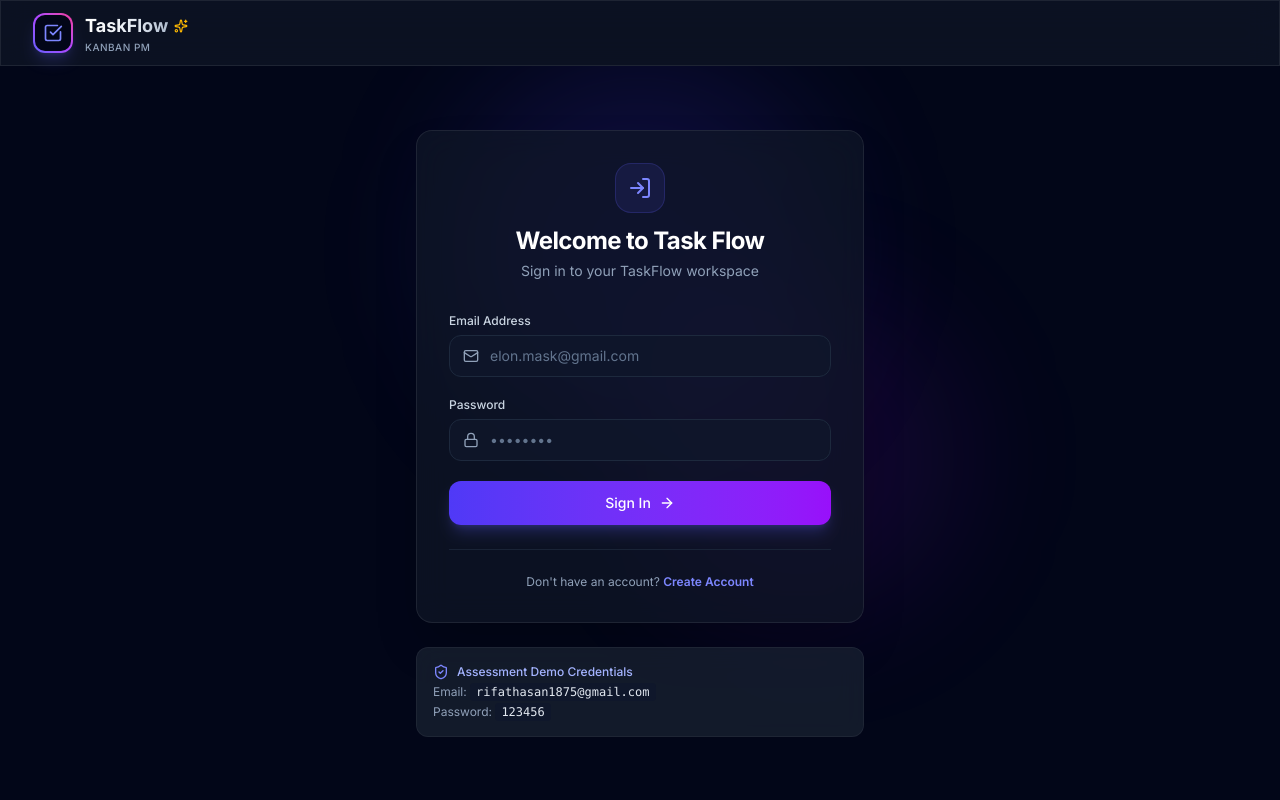
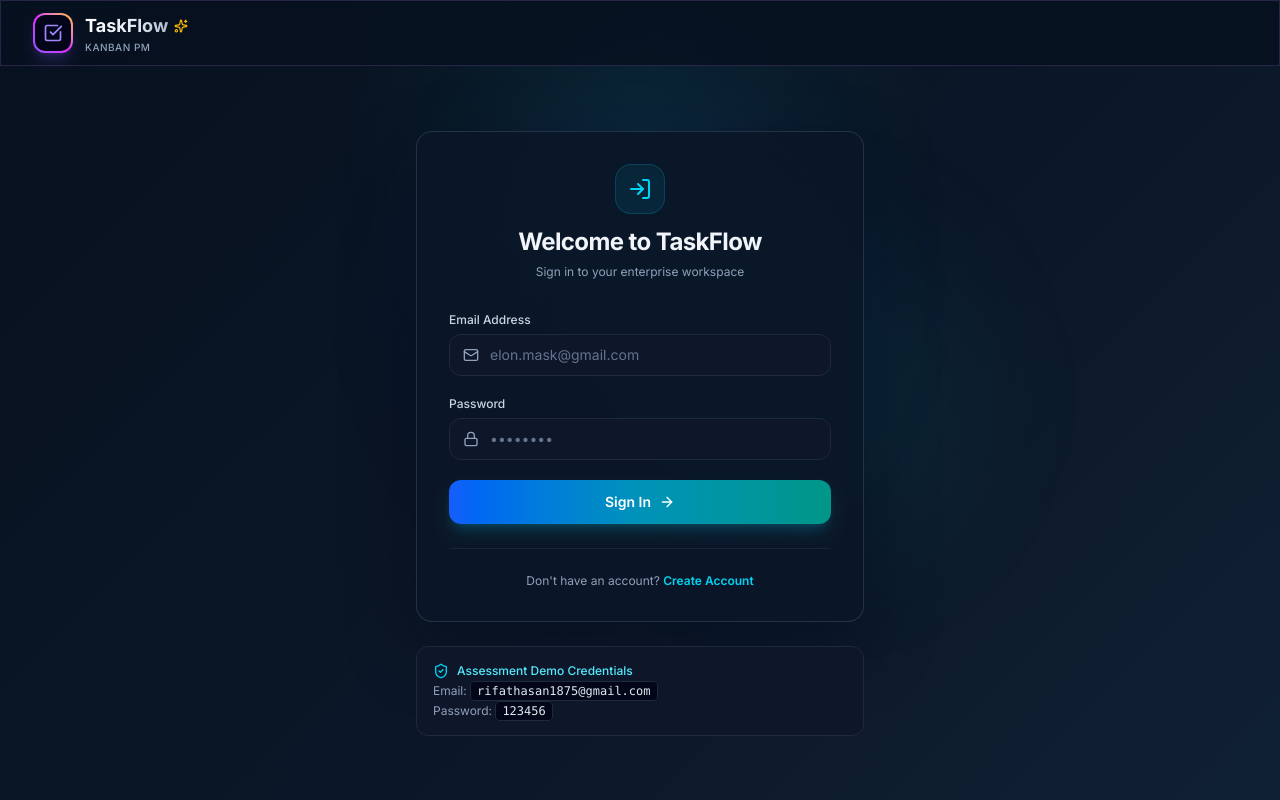
Before and after one commit to Itz-Rifat/Task-Flow, a Next.js app in the folder client/: page /login in a window 1280 px wide. Built offline with nearby package versions, Linux system fonts and the light colour scheme; no server answers.

Commit message:
feat: refresh TaskFlow visual system

```diff
--- a/client/src/app/dashboard/page.tsx
+++ b/client/src/app/dashboard/page.tsx
@@ -20,7 +20,7 @@
   }
 
   return (
-    <div className="min-h-screen bg-slate-950 flex flex-col">
+    <div className="min-h-screen purple-app-bg flex flex-col selection:bg-purple-500 selection:text-white">
       <Navbar />
 
       <main className="flex-1 max-w-7xl w-full mx-auto px-4 sm:px-6 lg:px-8 py-8">
--- a/client/src/app/globals.css
+++ b/client/src/app/globals.css
@@ -2,38 +2,184 @@
 
 @layer base {
   body {
-    background-color: #030712;
-    color: #f9fafb;
+    background: #0d0b18;
+    color: #f3f0ff;
+    font-family: system-ui, -apple-system, BlinkMacSystemFont, 'Segoe UI', sans-serif;
   }
 }
 
-/* Glassmorphism utility classes */
-.glass-panel {
-  background: rgba(17, 24, 39, 0.7);
+.purple-app-bg {
+  background:
+    radial-gradient(circle at 88% 0%, rgba(0, 166, 255, 0.2), transparent 28%),
+    radial-gradient(circle at 0% 100%, rgba(8, 12, 247, 0.16), transparent 28%),
+    #e5f6ff;
+  color: #002133;
+}
+
+.auth-bg {
+  background:
+    radial-gradient(circle at 50% 18%, rgba(15, 118, 110, 0.16), transparent 32%),
+    linear-gradient(135deg, #07111f 0%, #0b1728 55%, #102033 100%);
+}
+
+.glass-panel,
+.purple-glass-panel {
+  background: rgba(29, 19, 55, 0.78);
   backdrop-filter: blur(16px);
   -webkit-backdrop-filter: blur(16px);
-  border: 1px solid rgba(255, 255, 255, 0.08);
+  border: 1px solid rgba(192, 132, 252, 0.18);
 }
 
-.glass-card {
-  background: rgba(31, 41, 55, 0.6);
+.glass-card,
+.purple-glass-card {
+  background: rgba(43, 29, 78, 0.62);
   backdrop-filter: blur(12px);
   -webkit-backdrop-filter: blur(12px);
-  border: 1px solid rgba(255, 255, 255, 0.05);
+  border: 1px solid rgba(192, 132, 252, 0.16);
 }
 
-/* Custom Scrollbars */
+.auth-glass-panel {
+  background: rgba(11, 23, 40, 0.94);
+  border: 1px solid rgba(132, 164, 193, 0.2);
+  box-shadow: 0 24px 70px rgba(2, 8, 23, 0.42);
+}
+
+.purple-app-bg .glass-panel,
+.purple-app-bg .purple-glass-panel {
+  background: rgba(204, 237, 255, 0.94);
+  border-color: rgba(0, 99, 153, 0.24);
+  box-shadow: 0 16px 42px rgba(0, 99, 153, 0.12);
+}
+
+.purple-app-bg .glass-card,
+.purple-app-bg .purple-glass-card {
+  background: rgba(153, 219, 255, 0.74);
+  border-color: rgba(0, 99, 153, 0.22);
+  box-shadow: 0 10px 28px rgba(0, 99, 153, 0.11);
+}
+
+.purple-app-bg .text-white,
+.purple-app-bg .text-slate-100,
+.purple-app-bg .text-slate-200,
+.purple-app-bg .text-slate-300,
+.purple-app-bg .text-purple-300,
+.purple-app-bg .text-violet-300 {
+  color: #002133 !important;
+}
+
+.purple-app-bg .text-slate-400,
+.purple-app-bg .text-slate-500 {
+  color: #004266 !important;
+}
+
+.purple-app-bg .text-indigo-300,
+.purple-app-bg .text-indigo-400,
+.purple-app-bg .text-violet-400,
+.purple-app-bg .text-violet-500 {
+  color: #050794 !important;
+}
+
+.purple-app-bg .bg-slate-900,
+.purple-app-bg [class~="bg-slate-900/90"],
+.purple-app-bg .bg-slate-950,
+.purple-app-bg .bg-slate-800 {
+  background-color: #a6e7f2 !important;
+}
+
+.purple-app-bg [class~="bg-slate-900/60"] {
+  background-color: #79dbec !important;
+}
+
+.purple-app-bg .border-slate-700,
+.purple-app-bg .border-slate-800,
+.purple-app-bg [class~="border-slate-800/80"],
+.purple-app-bg [class~="border-slate-800/60"],
+.purple-app-bg [class~="border-white/5"],
+.purple-app-bg [class~="border-white/10"] {
+  border-color: rgba(0, 99, 153, 0.22) !important;
+}
+
+.purple-app-bg input,
+.purple-app-bg textarea,
+.purple-app-bg select {
+  color: #002133 !important;
+  background-color: #e9f9fc !important;
+  border-color: rgba(13, 78, 89, 0.24) !important;
+}
+
+.purple-app-bg input::placeholder,
+.purple-app-bg textarea::placeholder {
+  color: #137586;
+}
+
+.purple-app-bg option {
+  background: #e9f9fc;
+  color: #002133;
+}
+
+.app-navbar {
+  background: rgba(204, 237, 255, 0.96);
+  border-color: rgba(0, 99, 153, 0.24);
+  box-shadow: 0 8px 24px rgba(0, 99, 153, 0.1);
+}
+
+.app-navbar .bg-slate-950 {
+  background-color: #ccedff !important;
+}
+
+.auth-navbar {
+  background: rgba(7, 17, 31, 0.84);
+}
+
+.workspace-column-todo {
+  background: #cecefd;
+  border-color: #6b6dfa;
+}
+
+.workspace-column-progress {
+  background: #d2f3f9;
+  border-color: #4ccfe6;
+}
+
+.workspace-column-done {
+  background: #ccf6ff;
+  border-color: #33ddff;
+}
+
 ::-webkit-scrollbar {
   width: 6px;
   height: 6px;
 }
+
 ::-webkit-scrollbar-track {
   background: transparent;
 }
+
 ::-webkit-scrollbar-thumb {
-  background: rgba(255, 255, 255, 0.15);
+  background: rgba(0, 99, 153, 0.3);
   border-radius: 9999px;
 }
+
 ::-webkit-scrollbar-thumb:hover {
-  background: rgba(255, 255, 255, 0.25);
+  background: rgba(0, 99, 153, 0.48);
 }
+
+.purple-app-bg .bg-violet-600,
+.purple-app-bg .bg-indigo-600 {
+  background-color: #080cf7 !important;
+}
+
+.purple-app-bg .hover\:bg-violet-700:hover,
+.purple-app-bg .hover\:bg-indigo-500:hover {
+  background-color: #0609c6 !important;
+}
+
+.purple-app-bg .text-violet-600,
+.purple-app-bg .text-indigo-400 {
+  color: #050794 !important;
+}
+
+.purple-app-bg .text-cyan-400,
+.purple-app-bg .text-teal-400 {
+  color: #007f99 !important;
+}
--- a/client/src/app/login/page.tsx
+++ b/client/src/app/login/page.tsx
@@ -5,7 +5,7 @@
 import { api } from '@/lib/api';
 import Link from 'next/link';
 import Navbar from '@/components/Navbar';
-import { LogIn, Mail, Lock, Sparkles, ArrowRight, ShieldCheck } from 'lucide-react';
+import { LogIn, Mail, Lock, ArrowRight, ShieldCheck } from 'lucide-react';
 
 export default function LoginPage() {
   const [email, setEmail] = useState('');
@@ -30,22 +30,22 @@
   };
 
   return (
-    <div className="min-h-screen bg-slate-950 flex flex-col justify-between selection:bg-indigo-500 selection:text-white">
+    <div className="min-h-screen auth-bg flex flex-col justify-between selection:bg-cyan-500 selection:text-white">
       <Navbar />
 
       <main className="flex-1 flex items-center justify-center p-4 py-12 relative overflow-hidden">
-        {/* Background glow graphics */}
-        <div className="absolute top-1/4 left-1/2 -translate-x-1/2 -translate-y-1/2 w-96 h-96 bg-indigo-600/15 rounded-full blur-3xl pointer-events-none" />
-        <div className="absolute bottom-1/4 right-1/4 w-80 h-80 bg-purple-600/10 rounded-full blur-3xl pointer-events-none" />
+        {/* Professional Ambient Glow */}
+        <div className="absolute top-1/3 left-1/2 -translate-x-1/2 -translate-y-1/2 w-96 h-96 bg-blue-600/10 rounded-full blur-3xl pointer-events-none" />
+        <div className="absolute bottom-1/3 right-1/4 w-80 h-80 bg-teal-600/10 rounded-full blur-3xl pointer-events-none" />
 
         <div className="w-full max-w-md relative z-10">
-          <div className="glass-panel rounded-2xl p-8 shadow-2xl border border-white/10">
+          <div className="auth-glass-panel rounded-2xl p-8 shadow-2xl">
             <div className="text-center mb-8">
-              <div className="inline-flex p-3 rounded-2xl bg-indigo-500/10 border border-indigo-500/20 text-indigo-400 mb-3">
+              <div className="inline-flex p-3 rounded-2xl bg-cyan-500/10 border border-cyan-500/20 text-cyan-400 mb-3 shadow-inner">
                 <LogIn className="w-6 h-6" />
               </div>
-              <h1 className="text-2xl font-bold text-white tracking-tight">Welcome to Task Flow</h1>
-              <p className="text-sm text-slate-400 mt-1">Sign in to your TaskFlow workspace</p>
+              <h1 className="text-2xl font-bold text-slate-100 tracking-tight">Welcome to TaskFlow</h1>
+              <p className="text-xs text-slate-400 mt-1.5">Sign in to your enterprise workspace</p>
             </div>
 
             {error && (
@@ -65,7 +65,7 @@
                     value={email}
                     onChange={(e) => setEmail(e.target.value)}
                     placeholder="elon.mask@gmail.com"
-                    className="w-full pl-10 pr-4 py-2.5 bg-slate-900/80 border border-slate-800 rounded-xl text-sm text-white placeholder-slate-500 focus:outline-none focus:border-indigo-500 focus:ring-1 focus:ring-indigo-500 transition-all"
+                    className="w-full pl-10 pr-4 py-2.5 bg-slate-900/90 border border-slate-800 rounded-xl text-sm text-slate-100 placeholder-slate-500 focus:outline-none focus:border-cyan-500 focus:ring-1 focus:ring-cyan-500 transition-all"
                   />
                 </div>
               </div>
@@ -80,7 +80,7 @@
                     value={password}
                     onChange={(e) => setPassword(e.target.value)}
                     placeholder="••••••••"
-                    className="w-full pl-10 pr-4 py-2.5 bg-slate-900/80 border border-slate-800 rounded-xl text-sm text-white placeholder-slate-500 focus:outline-none focus:border-indigo-500 focus:ring-1 focus:ring-indigo-500 transition-all"
+                    className="w-full pl-10 pr-4 py-2.5 bg-slate-900/90 border border-slate-800 rounded-xl text-sm text-slate-100 placeholder-slate-500 focus:outline-none focus:border-cyan-500 focus:ring-1 focus:ring-cyan-500 transition-all"
                   />
                 </div>
               </div>
@@ -88,7 +88,7 @@
               <button
                 type="submit"
                 disabled={isLoading}
-                className="w-full py-3 px-4 bg-gradient-to-r from-indigo-600 to-purple-600 hover:from-indigo-500 hover:to-purple-500 text-white rounded-xl font-medium text-sm shadow-lg shadow-indigo-500/25 flex items-center justify-center gap-2 transition-all hover:scale-[1.01] active:scale-[0.99] disabled:opacity-50"
+                className="w-full py-3 px-4 bg-gradient-to-r from-blue-600 via-cyan-600 to-teal-600 hover:from-blue-500 hover:to-teal-500 text-white rounded-xl font-semibold text-sm shadow-lg shadow-cyan-500/20 flex items-center justify-center gap-2 transition-all hover:scale-[1.01] active:scale-[0.99] disabled:opacity-50"
               >
                 {isLoading ? (
                   <span>Signing in...</span>
@@ -104,21 +104,21 @@
             <div className="mt-6 pt-6 border-t border-slate-800/80 text-center">
               <p className="text-xs text-slate-400">
                 Don't have an account?{' '}
-                <Link href="/register" className="text-indigo-400 font-semibold hover:underline">
+                <Link href="/register" className="text-cyan-400 font-semibold hover:underline">
                   Create Account
                 </Link>
               </p>
             </div>
           </div>
 
-          {/* Quick Demo Credentials helper */}
-          <div className="mt-6 glass-card p-4 rounded-xl text-xs text-slate-400 border border-slate-800">
-            <div className="flex items-center gap-2 font-medium text-indigo-300 mb-1">
-              <ShieldCheck className="w-4 h-4 text-indigo-400" />
+          {/* Demo Credentials helper */}
+          <div className="mt-6 bg-slate-900/90 p-4 rounded-xl text-xs text-slate-400 border border-slate-800">
+            <div className="flex items-center gap-2 font-medium text-cyan-300 mb-1">
+              <ShieldCheck className="w-4 h-4 text-cyan-400" />
               <span>Assessment Demo Credentials</span>
             </div>
-            <p>Email: <code className="text-slate-200 bg-slate-900 px-1.5 py-0.5 rounded">rifathasan1875@gmail.com</code></p>
-            <p className="mt-1">Password: <code className="text-slate-200 bg-slate-900 px-1.5 py-0.5 rounded">123456</code></p>
+            <p>Email: <code className="text-slate-200 bg-slate-950 px-1.5 py-0.5 rounded border border-slate-800">rifathasan1875@gmail.com</code></p>
+            <p className="mt-1">Password: <code className="text-slate-200 bg-slate-950 px-1.5 py-0.5 rounded border border-slate-800">123456</code></p>
           </div>
         </div>
       </main>
--- a/client/src/components/Navbar.tsx
+++ b/client/src/components/Navbar.tsx
@@ -9,14 +9,15 @@
 export default function Navbar() {
   const { user, logout } = useAuth();
   const pathname = usePathname();
+  const isAuthRoute = pathname === '/login' || pathname === '/register';
 
   return (
-    <header className="sticky top-0 z-40 w-full border-b border-white/10 glass-panel">
+    <header className={`sticky top-0 z-40 w-full border-b border-white/10 glass-panel ${isAuthRoute ? 'auth-navbar' : 'app-navbar'}`}>
       <div className="max-w-7xl mx-auto px-4 sm:px-6 lg:px-8 h-16 flex items-center justify-between">
         <Link href="/dashboard" className="flex items-center gap-3 group">
-          <div className="w-10 h-10 rounded-xl bg-gradient-to-tr from-indigo-500 via-purple-500 to-pink-500 p-0.5 flex items-center justify-center shadow-lg shadow-indigo-500/20 group-hover:scale-105 transition-transform duration-200">
+          <div className="w-10 h-10 rounded-xl bg-gradient-to-tr from-violet-500 via-fuchsia-500 to-amber-400 p-0.5 flex items-center justify-center shadow-lg shadow-violet-500/20 group-hover:scale-105 transition-transform duration-200">
             <div className="w-full h-full bg-slate-950 rounded-[10px] flex items-center justify-center">
-              <CheckSquare className="w-5 h-5 text-indigo-400" />
+              <CheckSquare className="w-5 h-5 text-violet-400" />
             </div>
           </div>
           <div className="flex flex-col">
```
Also changed, not shown: client/src/app/projects/[id]/page.tsx (+5 -5 lines), client/src/app/register/page.tsx (+12 -12 lines), client/src/components/KanbanBoard.tsx (+23 -18 lines), client/src/components/ProjectsList.tsx (+12 -4 lines).
